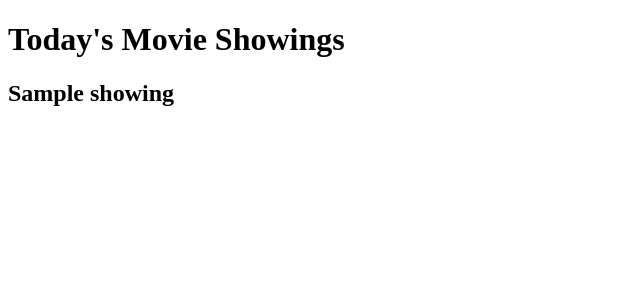
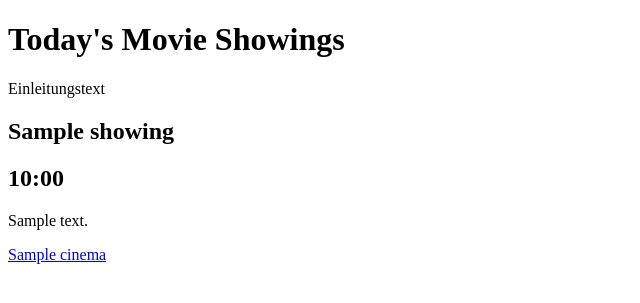
Before and after one commit to glatterf42/nonstop-kino, a FastAPI app: template templates/todays_movies.html in a window 1280 px wide. Shown: the top 303 px of the page, without its empty margins (0-640 px from the left). Run offline with FastAPI, Linux system fonts and the light colour scheme; the template is opened without the code that fills it: most values are stand-ins (such as "Sample title", 1, 10 or a date in 2020); some libraries are stand-ins or nearby versions.

Commit message:
frontend
just a basic template :)

```diff
--- a/core/main.py
+++ b/core/main.py
@@ -3,6 +3,7 @@
 from fastapi.templating import Jinja2Templates
 from sqlalchemy import select
 from sqlalchemy.orm import Session
+from starlette.staticfiles import StaticFiles
 
 from core.database import Base, SessionLocal, engine
 from core.models import MovieShowing
@@ -12,6 +13,8 @@
 app = FastAPI()
 
 templates = Jinja2Templates(directory="templates")
+
+app.mount("/static", StaticFiles(directory="static", follow_symlink=True), name="static")
 
 
 # Dependency
--- /dev/null
+++ b/package.json
@@ -0,0 +1,6 @@
+{
+  "name": "nonstop-kino",
+  "dependencies": {
+    "bootstrap": "^5.2.3"
+  }
+}
--- /dev/null
+++ b/static/bootstrap.min.css
@@ -0,0 +1 @@
+../node_modules/bootstrap/dist/css/bootstrap.min.css
--- a/templates/todays_movies.html
+++ b/templates/todays_movies.html
@@ -1,23 +1,39 @@
 <!DOCTYPE html>
-<html lang="en">
+<html lang="de">
 
 <head>
+    <meta charset="utf-8">
     <title>Today's Movie Showings</title>
+    <meta name="viewport" content="width=device-width, initial-scale=1">
+    <link rel="stylesheet" href="/static/bootstrap.min.css">
 </head>
 
 <body>
-    <h1>
-        Today's Movie Showings
-    </h1>
-    <div class="list">
+<div class="container">
+
+    <div class="px-4 py-5 my-5 text-center">
+        <h1 class="display-5 fw-bold">Today's Movie Showings</h1>
+        <div class="col-lg-6 mx-auto">
+            <p class="lead mb-4">Einleitungstext</p>
+        </div>
+    </div>
+    <div class="list row row-cols-1 row-cols-md-2 g-4">
         {% for showing in showings %}
-        <div class="movie">
-            <h2>
-                {{ showing.title }}
-            </h2>
-        </div>
+            <div class="col">
+                <div class="movie card">
+                    <div class="card-body">
+                        <h2 class="h5 card-title">{{ showing.title }}</h2>
+                        <h2 class="h6 card-subtitle text-muted">{{ showing.time.strftime('%H:%M') }}</h2>
+                        {% if showing.summary %}
+                            <p>{{ showing.summary }}</p>
+                        {% endif %}
+                        <a href="#" class="card-link">{{ showing.cinema }}</a>
+                    </div>
+                </div>
+            </div>
         {% endfor %}
     </div>
+</div>
 </body>
 
 </html>
```
Also changed, not shown: package-lock.json (added), 1 other file.
